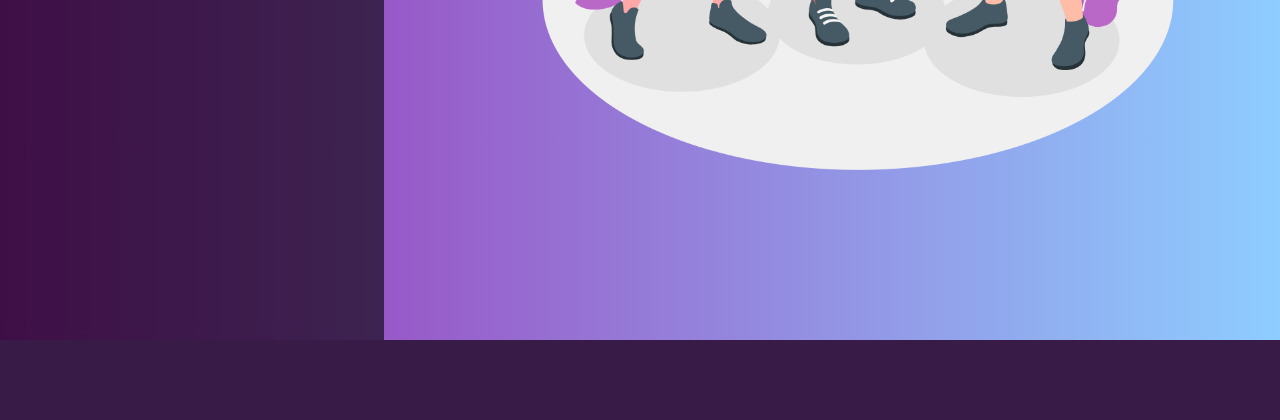
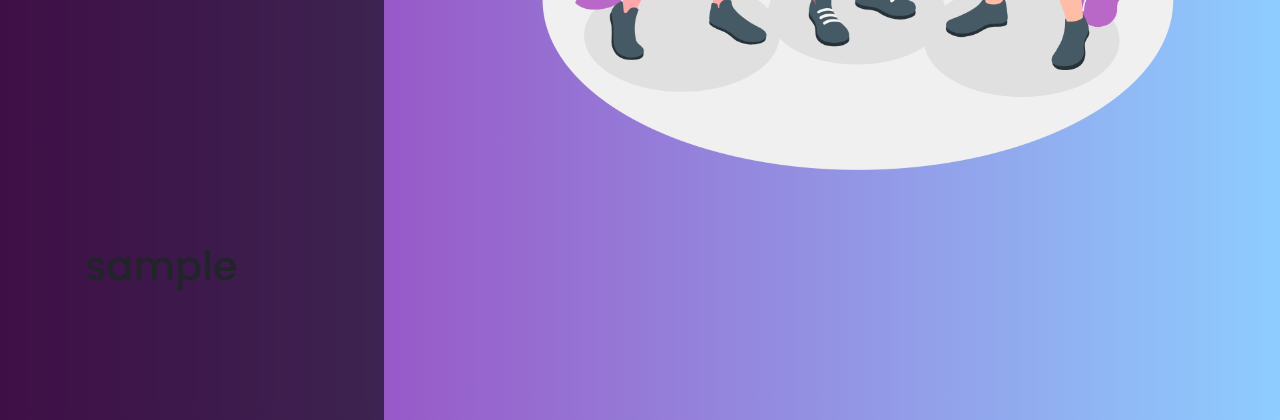
Before and after one commit to abhaydhiman/TEAMoTECH, a Flask app: template templates/index.html in a window 1280 px wide. Shown: the part 620-1040 px from the top of the page. Before the commit the page ends 960 px from the top, so only its background shows below. Run offline with Flask 2, Linux system fonts and the light colour scheme; the template is opened without the code that fills it: most values are stand-ins (such as "Sample title", 1, 10 or a date in 2020); some libraries are stand-ins or nearby versions.

Commit message:
displayed the username for the user

```diff
--- a/static/css/style.css
+++ b/static/css/style.css
@@ -4,7 +4,7 @@ body {
 
 .main {
   width: 100%;
-  height: 120vh;
+  height: 130vh;
   top: 0;
   left: 0;
   position: absolute;
@@ -103,7 +103,7 @@ body {
   width: 30%;
   z-index: 1;
   max-width: 550px;
-  height: 120%;
+  height: 130%;
   background: rgba(0, 0, 0, 0.6);
   position: absolute;
   top: 0;
--- a/templates/index.html
+++ b/templates/index.html
@@ -63,6 +63,13 @@
         </div>
         <div class="sidebar"></div>
         <div class="topbar"></div>
+    </div> <br>
+    <div class="container" style="margin-top: 50px;">
+        <div class="row custom-section d-flex align-items-center">
+            <div class="col-12 col-lg-4">
+                <h1>{{username}}</h1>
+            </div>
+        </div>
     </div>
 
     <!-- Optional JavaScript -->
```
